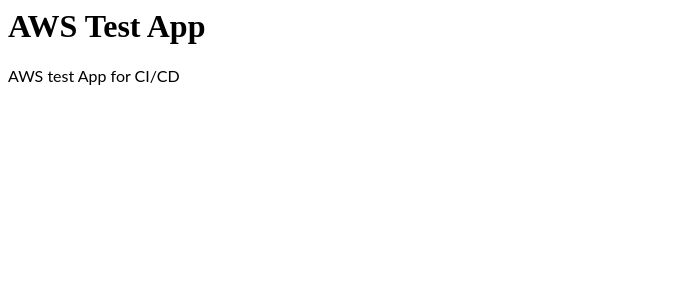
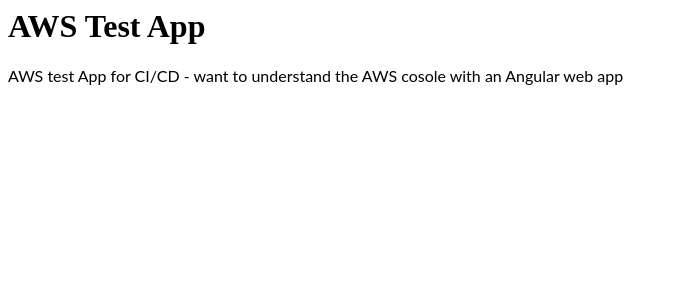
Before and after one commit to RamseyvanderMeer/AWS-Test-app, an Angular app: page / in a window 1280 px wide. Shown: the top 300 px of the page, without its empty margins (0-678 px from the left). Built offline with nearby package versions, Linux system fonts and the light colour scheme.

Commit message:
added message

```diff
--- a/src/app/app.component.html
+++ b/src/app/app.component.html
@@ -1,4 +1,5 @@
 <h1>AWS Test App</h1>
 <p>
   AWS test App for CI/CD
+  - want to understand the AWS cosole with an Angular web app
 </p>
```
